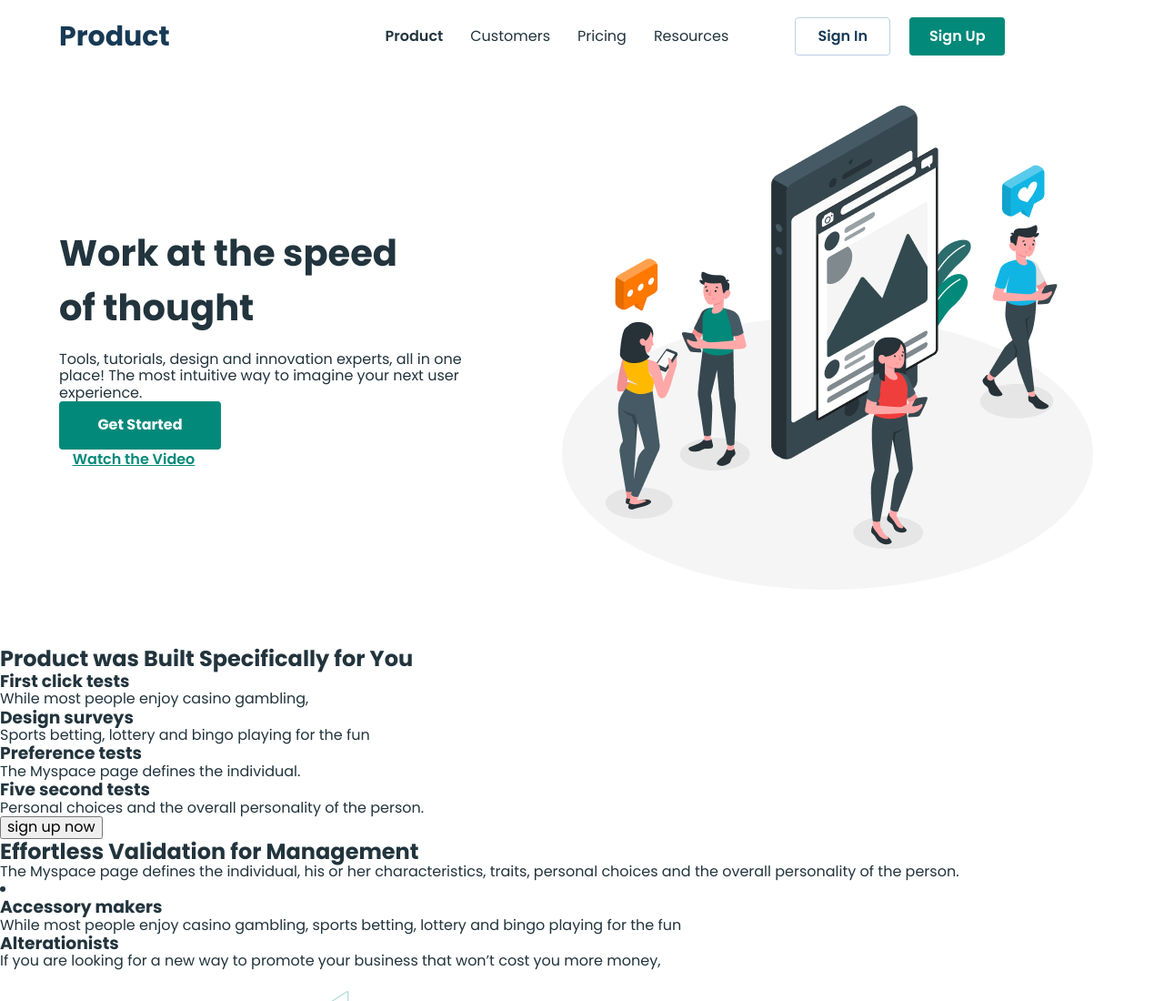
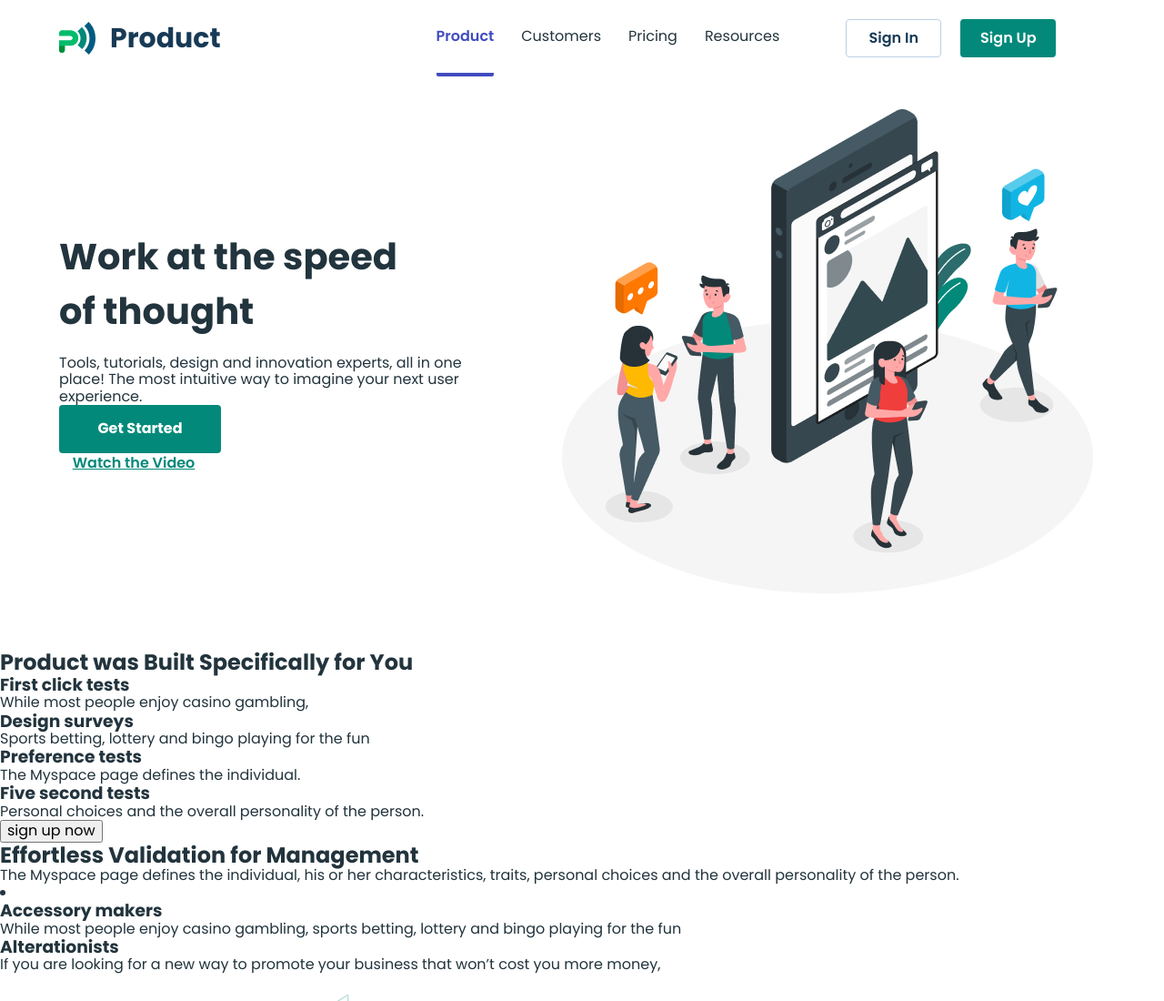
Before and after one commit to Slavik894/business_promotion, a plain HTML site: page index.html in a window 1280 px wide. Shown: the top 1100 px of the page at 91% size. Drawn offline with nearby package versions, Linux system fonts and the light colour scheme.

Commit message:
add svg sprite

```diff
--- a/css/styles.css
+++ b/css/styles.css
@@ -49,6 +49,9 @@ body {
     line-height: 0.93333;
     color: #173a56;
     margin-right: 237px;
+    display: flex;
+    gap: 16px;
+    align-items: center;
   }
 
   .nav-list {
@@ -60,9 +63,13 @@ body {
     line-height: 1.75;
     padding: 26px 0;
     display: block;
+
   }
   .current {
     font-weight: 600;
+    border-bottom: 4px solid #404BBF;
+    border-radius: 2px;
+    color: #404BBF;
   }
   .header-list-btn {
     display: flex;
--- a/index.html
+++ b/index.html
@@ -20,7 +20,8 @@
     <header class="header">
         <div class="container">
           <nav class="nav">
-            <a class="logo" href="./index.html">Product</a>
+            <a class="logo" href="./index.html">
+                <img src="./images/logo.svg" alt="logo" width="40" height="36">  Product</a>
             <ul class="nav-list">
               <li><a class="nav-link current" href="./index.html">Product</a></li>
               <li><a class="nav-link" href="./customers.html">Customers</a></li>
```
Also changed, not shown: images/icons.svg (added), images/logo.svg (added).
